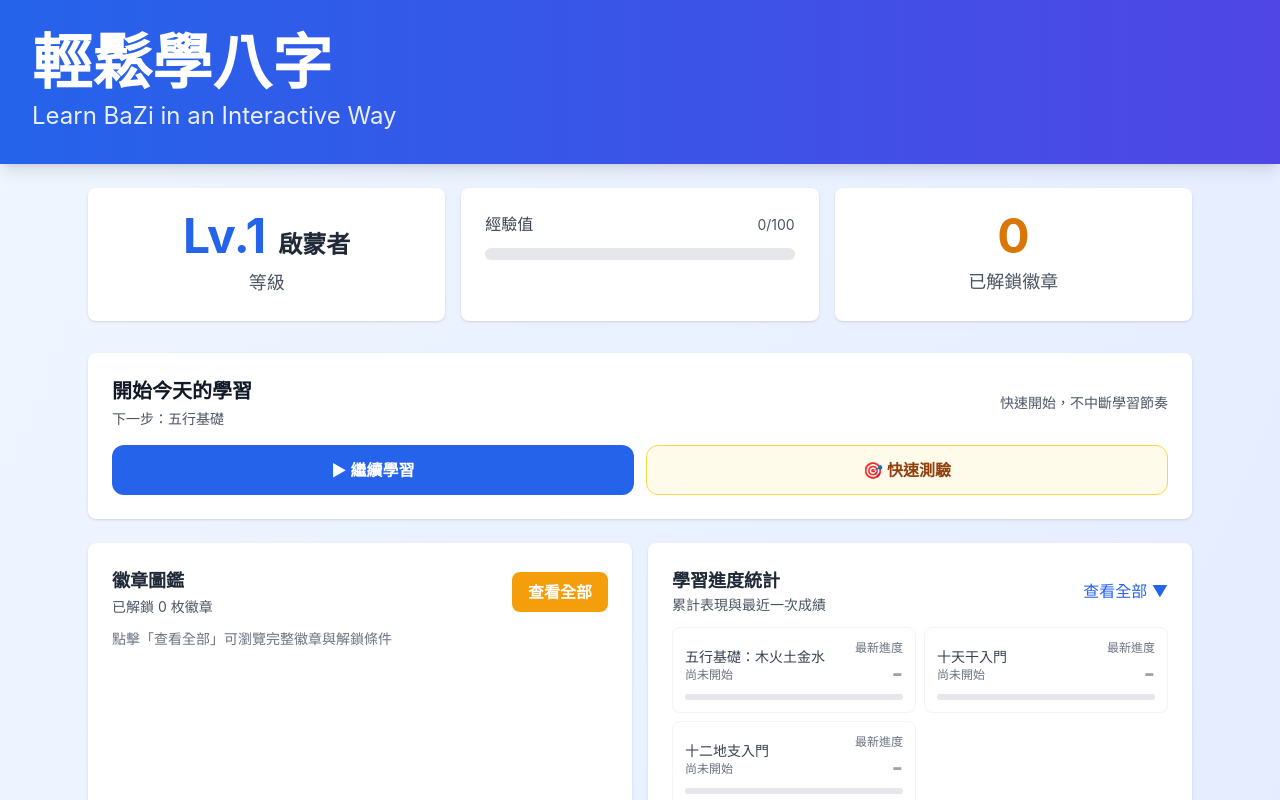
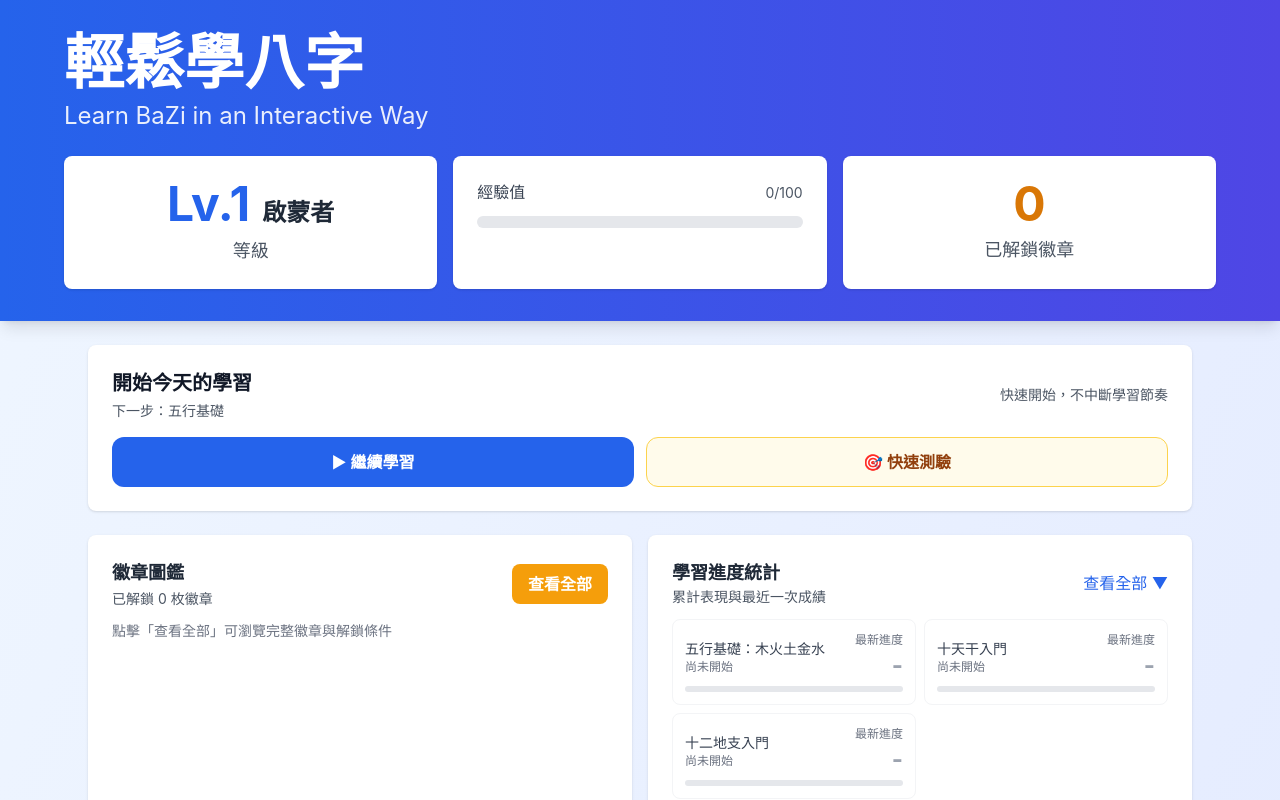
Before and after one commit to insilencio-app/bazi-game, a React (Vite) app: page / in a window 1280 px wide. Shown: the top 800 px of the page. Built offline with nearby package versions, Linux system fonts and the light colour scheme.

Commit message:
Move top progress stats into header layout

```diff
--- a/src/components/home/MenuView.tsx
+++ b/src/components/home/MenuView.tsx
@@ -70,12 +70,11 @@ export const MenuView: React.FC<MenuViewProps> = ({
     <>
       <div className="min-h-screen bg-gradient-to-br from-blue-50 to-indigo-100">
         <header className="bg-gradient-to-r from-blue-600 to-indigo-600 text-white p-4 sm:p-8 shadow-lg">
+          <div className="max-w-6xl mx-auto">
             <h1 className="text-3xl sm:text-5xl lg:text-6xl font-bold mb-2">輕鬆學八字</h1>
             <p className="text-sm sm:text-lg lg:text-2xl opacity-90">Learn BaZi in an Interactive Way</p>
-        </header>
 
-        <div className="max-w-6xl mx-auto p-6">
-          <div className="grid grid-cols-1 sm:grid-cols-3 gap-4 mb-8">
+            <div className="grid grid-cols-1 sm:grid-cols-3 gap-4 mt-5 sm:mt-6">
               <div className="bg-white p-4 sm:p-6 rounded-lg shadow text-center">
                 <div className="flex items-baseline justify-center gap-2 sm:gap-3">
                   <span className="text-3xl sm:text-4xl lg:text-5xl font-bold text-blue-600">Lv.{levelProgress.level}</span>
@@ -102,7 +101,10 @@ export const MenuView: React.FC<MenuViewProps> = ({
                 <p className="text-sm sm:text-base lg:text-lg text-gray-600 mt-2">已解鎖徽章</p>
               </div>
             </div>
+          </div>
+        </header>
 
+        <div className="max-w-6xl mx-auto p-6">
           <div className="bg-white p-4 sm:p-6 rounded-lg shadow mb-6">
             <div className="flex flex-col sm:flex-row sm:items-center sm:justify-between gap-3 mb-4">
               <div>
```
Lines whose indentation alone changed are shown as unchanged.
